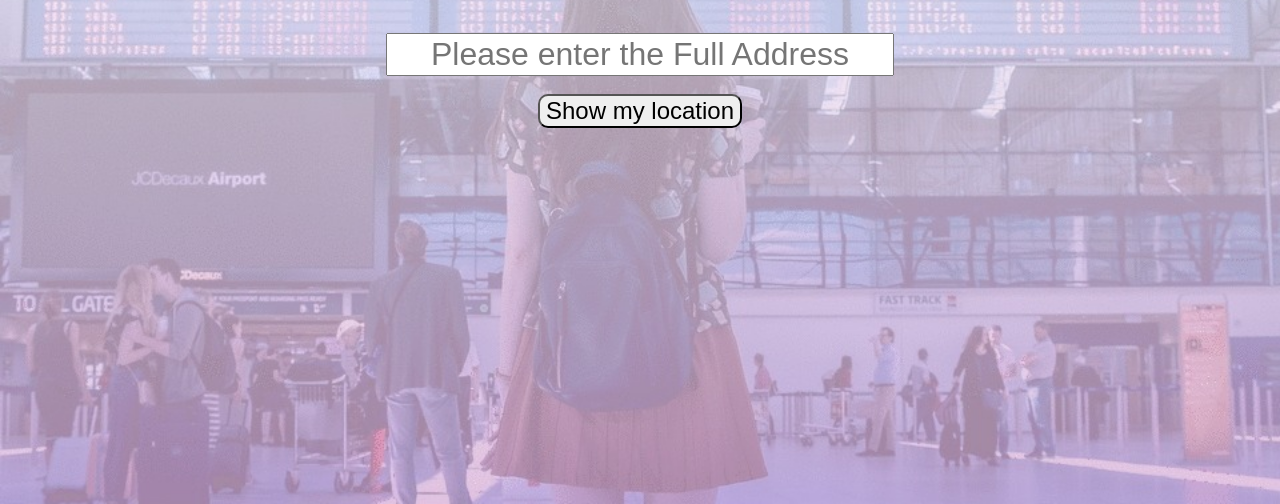
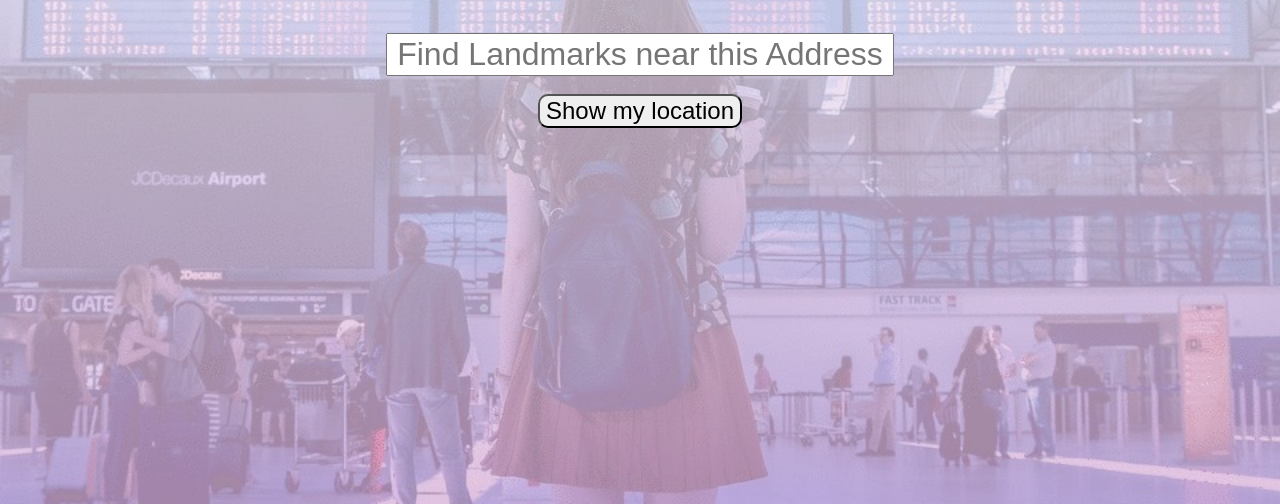
Before and after one commit to andrew-hayes5820/landmarkWebApp, a website: page public/index.html at #/home in a window 1280 px wide. Shown: the part 296-800 px from the top of the page. Drawn offline with nearby package versions, Linux system fonts and the light colour scheme; some packages are replaced by stand-ins of ours.

Commit message:
spcecified placeholder information in the address button

```diff
--- a/public/home/home.html
+++ b/public/home/home.html
@@ -10,7 +10,7 @@
             <b>Or, click 'Show my location' to use your current location.</b>
         </p>
         <br><br>
-        <input ng-model="input" type="text" name="Address" placeholder="Please enter the Full Address"
+        <input ng-model="input" type="text" name="Address" placeholder="Find Landmarks near this Address"
         style="width:500px;font-size:24pt;text-align:center;">
     </section>
     <br>
```
